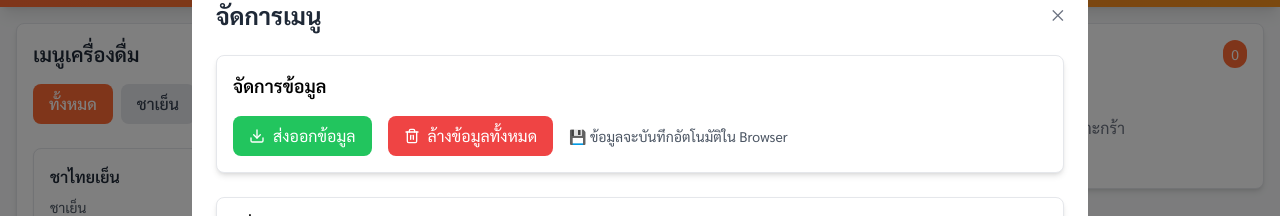
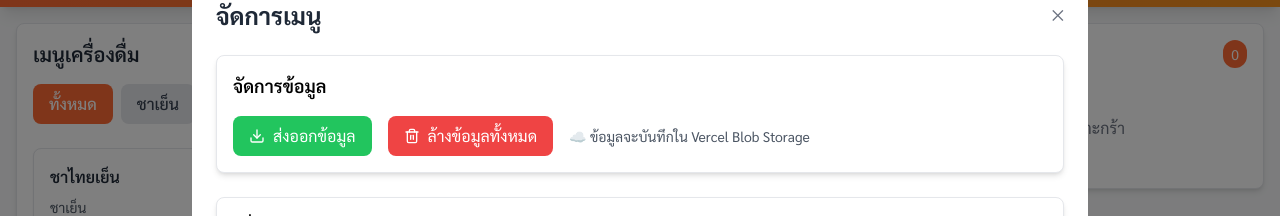
Before and after one commit to chamarodfai/cha-ma-rod-fai, a React (Vite) app: page / in a window 1280 px wide. Both pictures are taken after a click on the button "จัดการเมนู". Shown: the part 65-281 px from the top of the page. Built offline with nearby package versions, Linux system fonts and the light colour scheme.

Commit message:
Migrated from Postgres to Vercel Blob Storage for data persistence

```diff
--- a/package.json
+++ b/package.json
@@ -10,6 +10,7 @@
     "preview": "vite preview"
   },
   "dependencies": {
+    "@vercel/blob": "^1.1.1",
     "lucide-react": "^0.263.1",
     "react": "^18.2.0",
     "react-dom": "^18.2.0",
--- a/src/App.jsx
+++ b/src/App.jsx
@@ -320,7 +320,7 @@ function App() {
                   <span>ล้างข้อมูลทั้งหมด</span>
                 </button>
                 <div className="text-sm text-gray-600 flex items-center">
-                  <span>💾 ข้อมูลจะบันทึกอัตโนมัติใน Browser</span>
+                  <span>☁️ ข้อมูลจะบันทึกใน Vercel Blob Storage</span>
                 </div>
               </div>
             </div>
```
Also changed, not shown: api/menu.js (added), api/orders.js (added), vercel.json, 1 other file (tests, documents, lock files or other folders).
